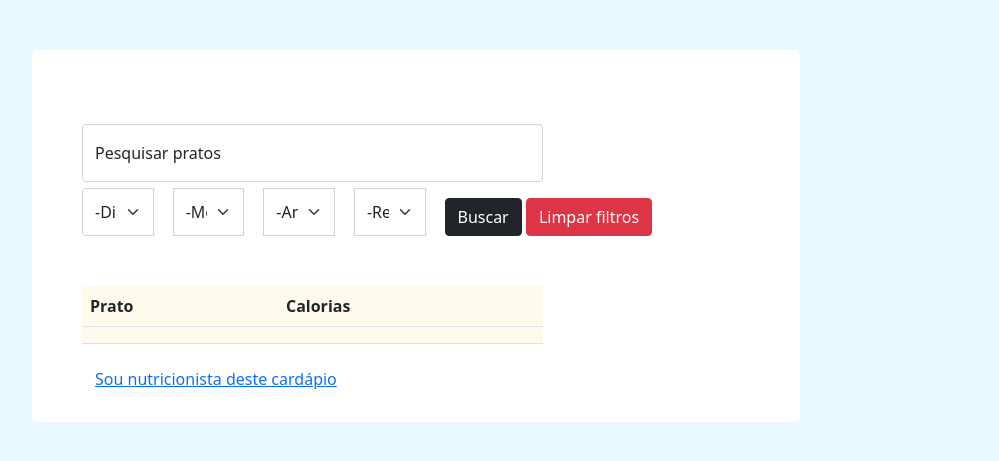
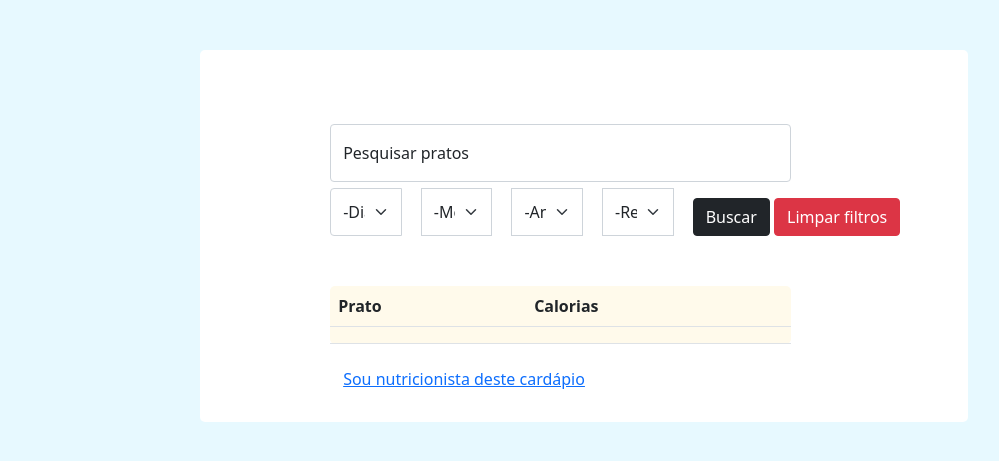
Before and after one commit to Mazutti12/cardapiopw3, a PHP site: page / in a window 1280 px wide. Shown: the top 461 px of the page, without its empty margins (18-1017 px from the left). Run offline with PHP 8.4, Linux system fonts and the light colour scheme; lists and menus that the app fills with data are empty; some libraries are stand-ins or nearby versions.

Commit message:
Add files via upload

```diff
--- a/frontend/login/style/styleindex.css
+++ b/frontend/login/style/styleindex.css
@@ -14,13 +14,17 @@ body {
 
 div {
   margin-top: 50px;
-  margin-left: 50px;
+  margin-left: 17%;
     width: 60%;
 
   }
 
-  tr {
+  .table {
     background-color: rgb(255, 250, 235);
+    border-radius: 5px;
+  }
+  .ingredientes {
+    background-color: rgb(248, 202, 200);
     border-radius: 5px;
   }
 
```
